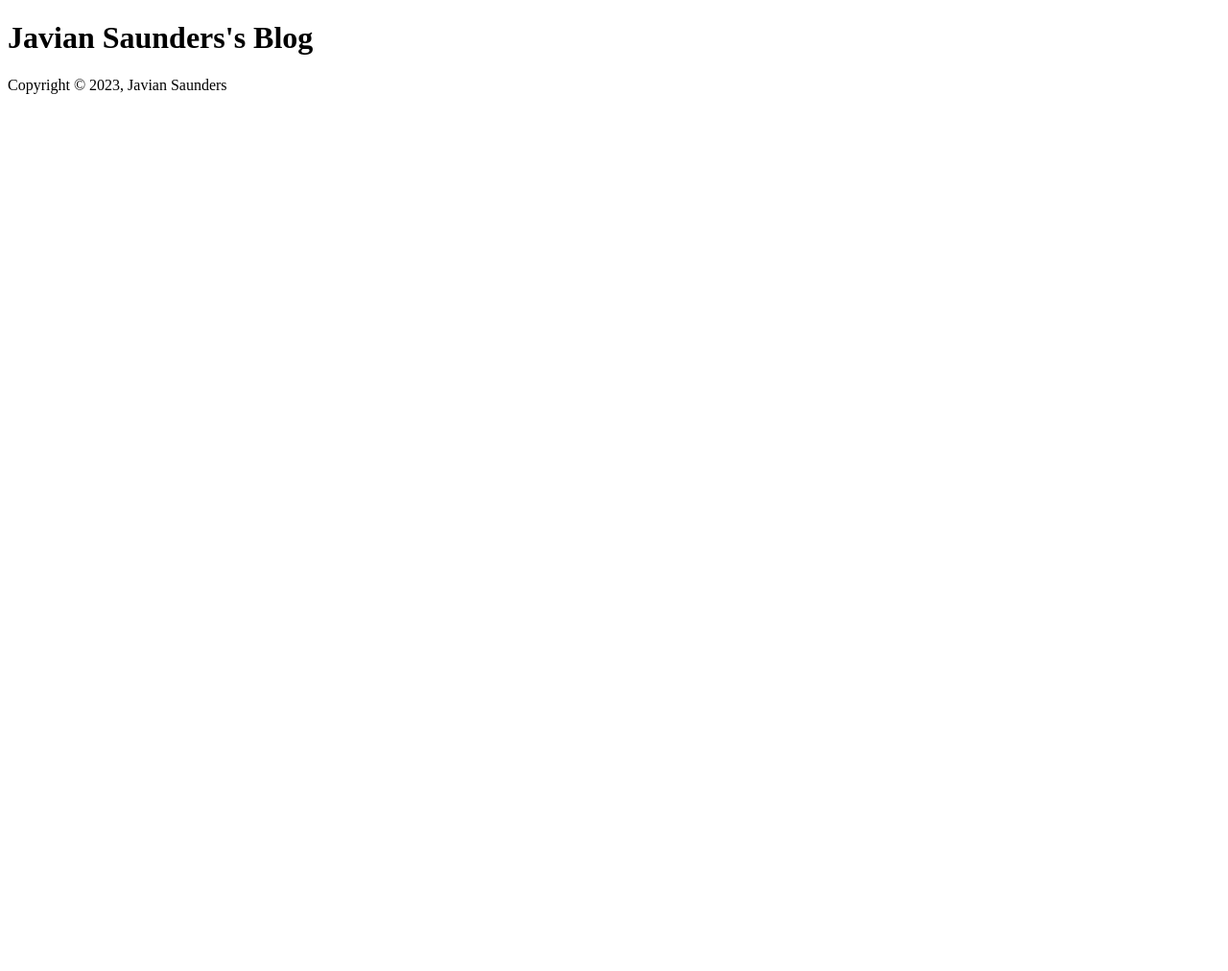
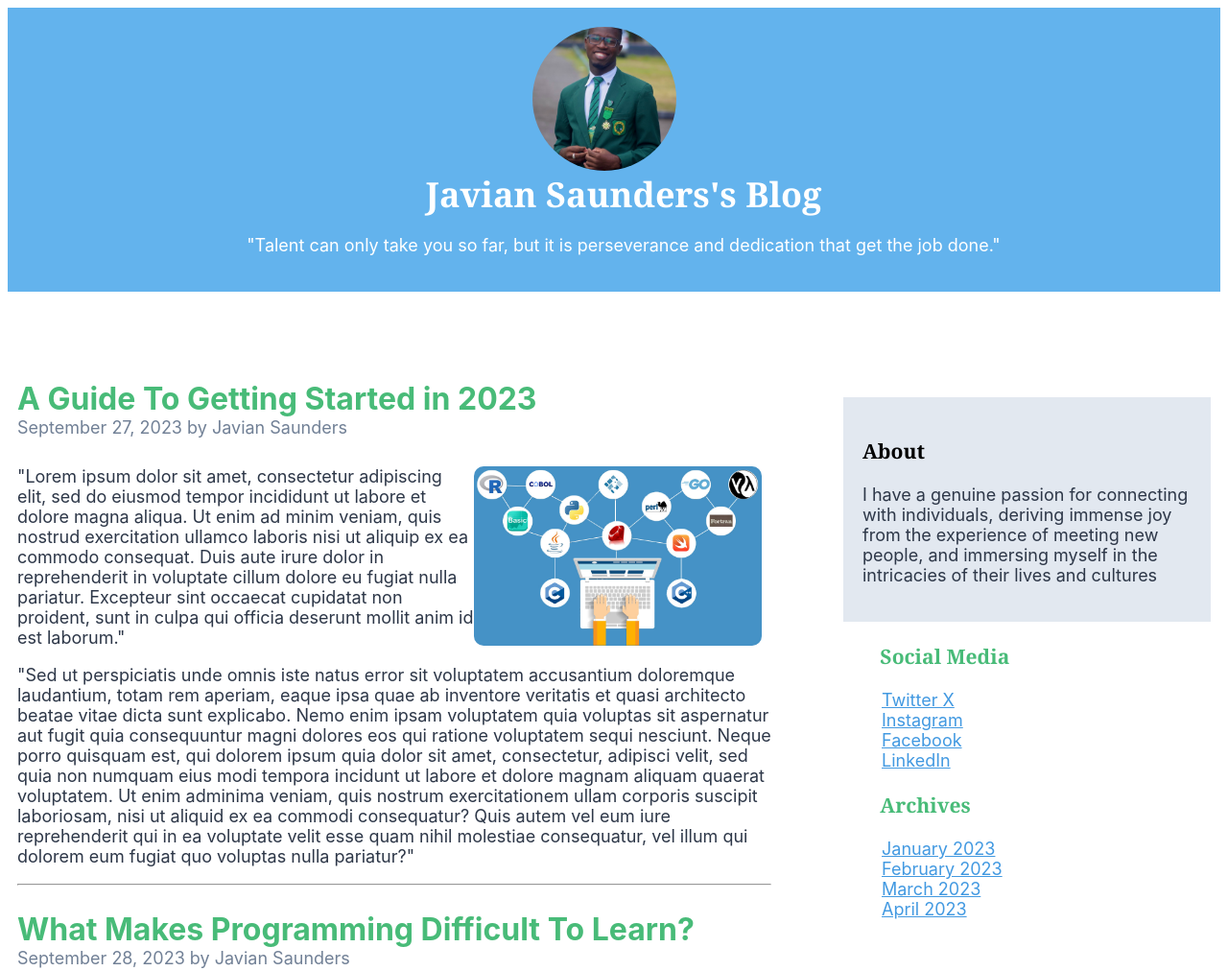
Before and after one commit to Jav1an/INFO2180-Lab2, a plain HTML site: page index.html in a window 1280 px wide. Shown: the top 1012 px of the page at 96% size. Before the commit the page ends 800 px from the top, so only its background shows below. Drawn offline with Linux system fonts and the light colour scheme.

Commit message:
Edited index.html

```diff
--- a/index.html
+++ b/index.html
@@ -5,22 +5,121 @@
         <meta name="viewport" content="width=device-width, initial-scale=1.0">
         <title>INFO2180 Lab 2</title>
         <link rel="stylesheet" href="styles.css">
+
     </head>
+
     <body>
+
         <div class="container">
+
             <header>
+                <div class="heading">
+
+                    <img src="profile.jpg" alt="Image of Javian Saunders" class="profile-img">
+
+                    <div class="heading-text">
+
                         <h1>Javian Saunders's Blog</h1>
-<p><!-- Put your one line statement or quote here --></p>
+
+                        <p>"Talent can only take you so far, but it is perseverance and dedication that get the job done."</p>
+
+                    </div>
+
+                </div>
+
             </header>
+
             <main>
-<!-- This will contain your blog posts -->
+
+                <article class="blog">
+
+                    <h2>A Guide To Getting Started in 2023</h2>
+                    <p class="info">September 27, 2023 by Javian Saunders</p>
+
+
+                    <img src="programming-languages.jpg" alt="Image of different programming-languages" class="post-img left">
+
+                    <p>"Lorem ipsum dolor sit amet, consectetur adipiscing elit, sed do eiusmod tempor incididunt ut labore et dolore magna aliqua. Ut enim ad minim veniam, quis nostrud exercitation ullamco laboris nisi ut aliquip ex ea commodo consequat. Duis aute irure dolor in reprehenderit in voluptate cillum dolore eu fugiat nulla pariatur. Excepteur sint occaecat cupidatat non proident, sunt in culpa qui officia deserunt mollit anim id est laborum."</p>
+
+                    <p>"Sed ut perspiciatis unde omnis iste natus error sit voluptatem accusantium doloremque laudantium, totam rem aperiam, eaque ipsa quae ab inventore veritatis et quasi architecto beatae vitae dicta sunt explicabo. Nemo enim ipsam voluptatem quia voluptas sit aspernatur aut fugit quia consequuntur magni dolores eos qui ratione voluptatem sequi nesciunt. Neque porro quisquam est, qui dolorem ipsum quia dolor sit amet, consectetur, adipisci velit, sed quia non numquam eius modi tempora incidunt ut labore et dolore magnam aliquam quaerat voluptatem. Ut enim adminima veniam, quis nostrum exercitationem ullam corporis suscipit laboriosam, nisi ut aliquid ex ea commodi consequatur? Quis autem vel eum iure reprehenderit qui in ea voluptate velit esse quam nihil molestiae consequatur, vel illum qui dolorem eum fugiat quo voluptas nulla pariatur?"</p>
+
+                </article>
+
+                <hr>
+
+                <article>
+
+                    <h2>What Makes Programming Difficult To Learn?</h2>
+                    <p class="info">September 28, 2023 by Javian Saunders</p>
+
+
+                    <img src="Where should I start.jpeg" alt="Image of programming-languages" class="post-img right">
+
+                    <p>"Lorem ipsum dolor sit amet, consectetur adipiscing elit, sed do eiusmod tempor incididunt ut labore et dolore magna aliqua. Ut enim ad minim veniam, quis nostrud exercitation ullamco laboris nisi ut aliquip ex ea commodo consequat. Duis aute irure dolor in reprehenderit in voluptate cillum dolore eu fugiat nulla pariatur. Excepteur sint occaecat cupidatat non proident, sunt in culpa qui officia deserunt mollit anim id est laborum."</p>
+
+                    <p>"Sed ut perspiciatis unde omnis iste natus error sit voluptatem accusantium doloremque laudantium, totam rem aperiam, eaque ipsa quae ab inventore veritatis et quasi architecto beatae vitae dicta sunt explicabo. Nemo enim ipsam voluptatem quia voluptas sit aspernatur aut fugit quia consequuntur magni dolores eos qui ratione voluptatem sequi nesciunt. Neque porro quisquam est, qui dolorem ipsum quia dolor sit amet, consectetur, adipisci velit, sed quia non numquam eius modi tempora incidunt ut labore et dolore magnam aliquam quaerat voluptatem. Ut enim adminima veniam, quis nostrum exercitationem ullam corporis suscipit laboriosam, nisi ut aliquid ex ea commodi consequatur? Quis autem vel eum iure reprehenderit qui in ea voluptate velit esse quam nihil molestiae consequatur, vel illum qui dolorem eum fugiat quo voluptas nulla pariatur?"</p>
+
+                </article>
+
             </main>
-<aside>
-<!-- This will be your sidebar -->
+
+            <aside class="sidebar">
+
+                <section class="about-background">
+
+                    <h3 class="about">About</h3>
+                    <p>I have a genuine passion for connecting with individuals, deriving immense joy from the experience of meeting new people,
+                    and immersing myself in the intricacies of their lives and cultures</p>
+
+                </section>
+
+                <section>
+
+                    <h3 class="social-media">Social Media</h3>
+
+                    <ul class="social-media-link">
+
+                        <li><a href="https://twitter.com/">Twitter X</a></li>
+
+                        <li><a href="https://www.instagram.com/">Instagram</a></li>
+
+                        <li><a href="https://www.facebook.com/">Facebook</a></li>
+
+                        <li><a href="https://jm.linkedin.com/">LinkedIn</a></li>
+
+                    </ul>
+
+                </section>
+
+                <section>
+
+                    <h3 class="archives">Archives</h3>
+
+                    <ul class="archives-link">
+
+                        <li><a href="https://archive.org/details/americana">January 2023</a></li>
+
+                        <li><a href="https://archive.org/details/audio_bookspoetry">February 2023</a></li>
+
+                        <li><a href="https://archive.org/details/librivoxaudio">March 2023</a></li>
+
+                        <li><a href="https://archive.org/details/additional_collections">April 2023</a></li>
+
+                    </ul>
+
+                </section>
+
             </aside>
+
+
             <footer>
+
                 <p>Copyright &copy; 2023, Javian Saunders</p>
+
             </footer>
+
         </div>
+
     </body>
+
 </html>
--- a/styles.css
+++ b/styles.css
@@ -0,0 +1,126 @@
+header {
+    grid-area: header;
+    background-color: #63B3ED;
+    color: #FFFFFF;
+    text-align: center;
+    padding: 20px;
+}
+
+
+.heading {
+    display: flex;
+    flex-direction: column;
+    align-items: center;
+    justify-content: center;
+}
+
+.profile-img {
+    border-radius: 50%;
+    width: 150px;
+    height: 150px;
+    object-fit: cover;
+    margin-right: 20px;
+}
+
+.heading-text {
+    text-align: center;
+    padding-left: 20px;
+}
+
+body {
+    font-size: 18px;
+    color: #2D3748;
+    font-family: '-apple-system', 'BlinkMacSystemFont', "Segoe UI", 'Roboto', "Helvetica Neue", Arial, "Noto Sans", sans-serif;
+}
+
+.container {
+    display: grid;
+    grid-template-columns: 2fr 1fr;
+    grid-template-rows: auto 1fr auto;
+    grid-template-areas:
+        "header header"
+        "main sidebar"
+        "footer footer";
+    min-height: 100vh;
+    grid-gap: 55px;
+}
+
+h1 {
+    font-size: 36px;
+    font-family: Georgia, 'Times New Roman', Times, serif;
+    margin: 0;
+}
+
+h2 {
+    font-size: 32px;
+    color: #48BB78;
+    margin-bottom: auto;
+}
+
+h3 {
+    font-family: Georgia, 'Times New Roman', Times, serif;
+}
+
+.info {
+    color: #718096;
+    margin-top: 0;
+    margin-bottom: 30px;
+}
+
+.post-img {
+    max-width: 300px;
+    margin-right: 10px;
+    border-radius: 10px;
+}
+
+.left {
+    float: right;
+}
+
+.right {
+    float: left;
+}
+
+ul {
+    list-style-type: none;
+}
+
+.social-media,
+.archives {
+    color: #48BB78;
+    text-indent: 10%;
+}
+
+.social-media-link a,
+.archives-link a {
+    color: #4299E1;
+}
+
+.about {
+    color: #000000;
+}
+
+.about-background {
+    background-color: #E2E8F0;
+    padding: 20px;
+    margin-top: 45px;
+}
+
+.sidebar {
+    grid-area: sidebar;
+    padding: 10px;
+}
+
+main {
+    grid-area: main;
+    padding: 10px;
+}
+
+footer {
+    grid-area: footer;
+    background-color: #2C5282;
+    color: #FFFFFF;
+    text-indent: 70px;
+    padding: 10px;
+    clear: both;
+}
```
Lines whose indentation alone changed are shown as unchanged.
